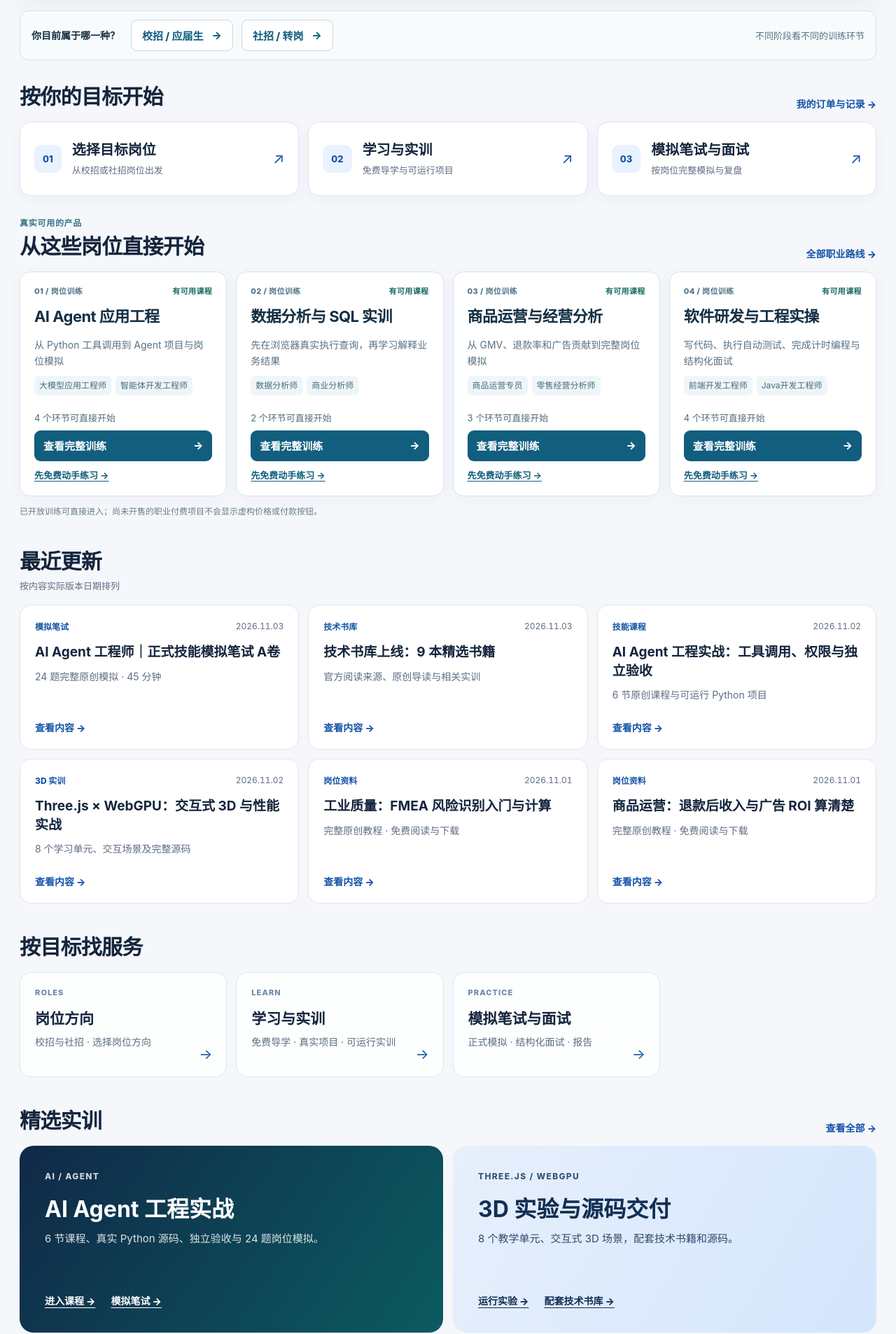
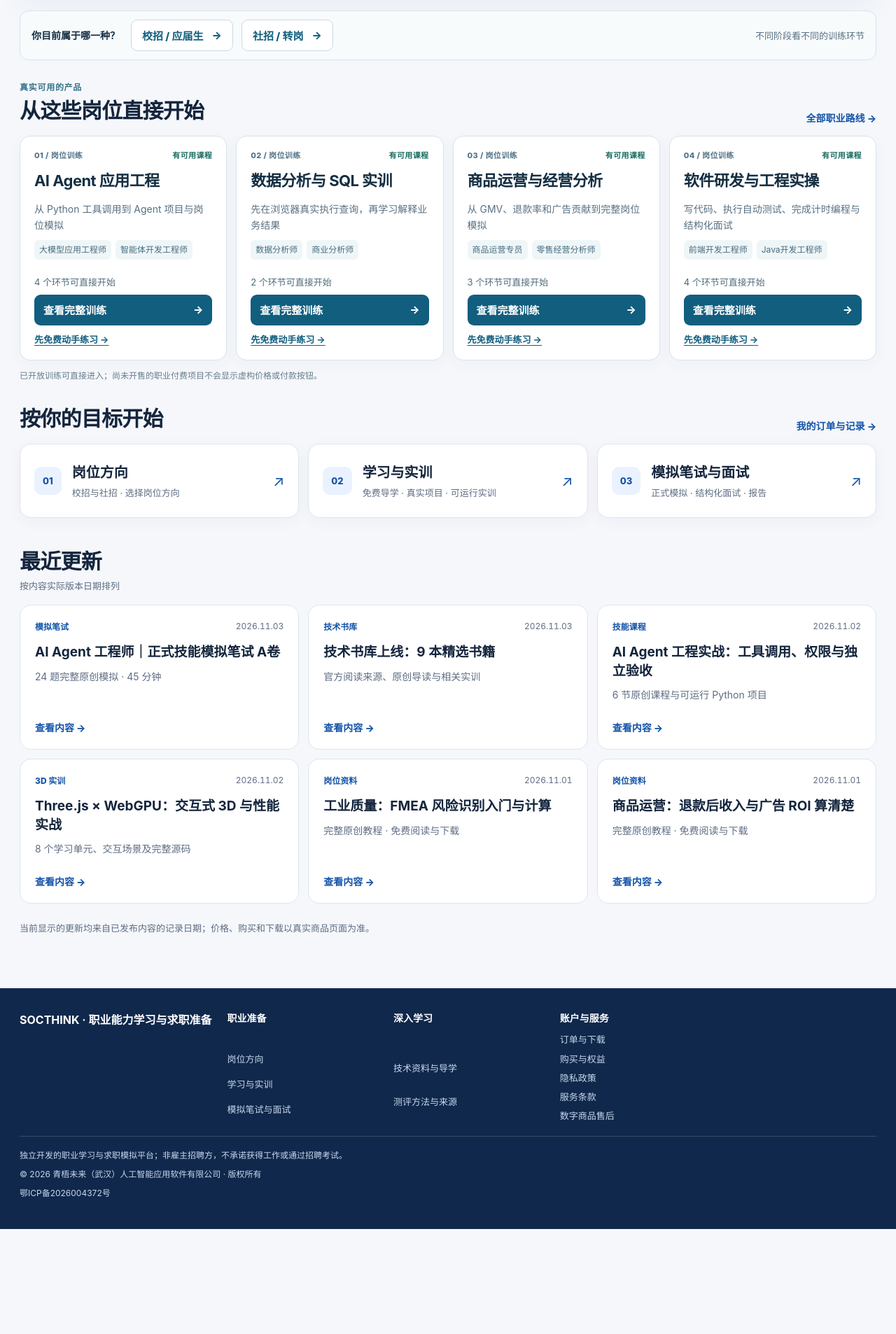
Before and after one commit to star8592/Kangaroo-Practice-Simulator, a Next.js app: page / in a window 1280 px wide. Shown: the part 556-2462 px from the top of the page at 70% size. After the commit the page ends 2312 px from the top, so only its background shows below. Built offline with nearby package versions, Linux system fonts and the light colour scheme; no server answers.

Commit message:
refactor(home): put four real products before task shortcuts; remove duplicate service and featured sections

```diff
--- a/src/components/PublicHome.tsx
+++ b/src/components/PublicHome.tsx
@@ -11,12 +11,7 @@ const COPY={
  en:{hero:"Build skills for your next job.",intro:"Choose a role, try real lessons, labs and mocks. Pay for deeper services only when their pricing and deliverables are published.",search:"Search roles, skills, labs or interview practice",searchButton:"Search",quick:"Choose your next step",latest:"Recently updated",latestNote:"Sorted by verified content version dates",kind:"Explore by goal",selected:"Featured labs",all:"View all",open:"Explore",records:"My account",guide:"Updates use published source records. Purchases and downloads follow the actual product terms."},
 } as const;
 const HOT=["AI Agent","SQL","数据分析","Python","商品运营","面试"];
-const QUICK=[
- {href:"/career",zh:"选择目标岗位",en:"Explore roles",descZh:"从校招或社招岗位出发",descEn:"Campus and experienced hires"},
- {href:"/learn",zh:"学习与实训",en:"Learn and practice",descZh:"免费导学与可运行项目",descEn:"Free guides and runnable labs"},
- {href:"/practice",zh:"模拟笔试与面试",en:"Mock tests and interviews",descZh:"按岗位完整模拟与复盘",descEn:"Job-relevant practice"},
-] as const;
-/* Homepage selects four useful storefront cards, not an alternative taxonomy. */
+/* Derive the 3 task cards from the one canonical navigation registry. */
 const SERVICE_DETAILS:Partial<Record<SiteBusinessId,{descZh:string;descEn:string;code:string}>>={
  career:{descZh:"校招与社招 · 选择岗位方向",descEn:"Find a role for your next move",code:"ROLES"},
  skills:{descZh:"免费导学 · 真实项目 · 可运行实训",descEn:"Guides, projects and runnable labs",code:"LEARN"},
@@ -63,15 +58,6 @@ export default function PublicHome({updates,counts}:{updates:HomepageUpdate[];co
     <Link href="/career/paths?audience=social">{lang==="zh"?"社招 / 转岗":"Experienced / switching"} <span aria-hidden="true">→</span></Link>
     <span>{lang==="zh"?"不同阶段看不同的训练环节":"A focused journey for each stage"}</span>
   </nav>
-  <section className={styles.quickSection} aria-labelledby="quick-services-heading">
-   <div className={styles.sectionTop}><h2 id="quick-services-heading">{t.quick}</h2><Link href="/account">{t.records} →</Link></div>
-   <div className={styles.quickGrid}>{QUICK.map((item,i)=>
-    <Link href={item.href} className={styles.quickItem} key={item.href}>
-     <span className={styles.quickNumber}>{String(i+1).padStart(2,"0")}</span>
-     <div><strong>{item[lang]}</strong><small>{lang==="zh"?item.descZh:item.descEn}</small></div>
-     <span className={styles.quickArrow} aria-hidden="true">↗</span>
-    </Link>)}</div>
-  </section>
   <section className={styles.pathSection} aria-labelledby="home-paths-heading">
     <div className={styles.sectionTop}>
       <div><span className={styles.sectionEyebrow}>{lang==="zh"?"真实可用的产品":"AVAILABLE TRAINING"}</span>
@@ -98,6 +84,15 @@ export default function PublicHome({updates,counts}:{updates:HomepageUpdate[];co
     </div>
     <p className={styles.pathDisclaimer}>{lang==="zh"?"已开放训练可直接进入；尚未开售的职业付费项目不会显示虚构价格或付款按钮。":"Live activities open directly; unpublished paid services never show fictitious prices or checkout buttons."}</p>
   </section>
+  <section className={styles.quickSection} aria-labelledby="quick-services-heading">
+   <div className={styles.sectionTop}><h2 id="quick-services-heading">{t.quick}</h2><Link href="/account">{t.records} →</Link></div>
+   <div className={styles.quickGrid}>{SERVICES.map((item,i)=>
+    <Link href={item.href} className={styles.quickItem} key={item.href}>
+     <span className={styles.quickNumber}>{String(i+1).padStart(2,"0")}</span>
+     <div><strong>{item[lang]}</strong><small>{lang==="zh"?item.descZh:item.descEn}</small></div>
+     <span className={styles.quickArrow} aria-hidden="true">↗</span>
+    </Link>)}</div>
+  </section>
   <section className={styles.updates} aria-labelledby="home-updates-heading">
    <div className={styles.sectionTop}><div><h2 id="home-updates-heading">{t.latest}</h2><p>{t.latestNote}</p></div></div>
    <div className={styles.updateGrid}>{updates.map(item=><article className={styles.updateCard} key={item.id}>
@@ -106,31 +101,6 @@ export default function PublicHome({updates,counts}:{updates:HomepageUpdate[];co
     <p>{item.summary}</p><Link href={item.href} className={styles.actionLink}>{t.open} →</Link>
    </article>)}</div>
   </section>
-  <section className={styles.serviceSection} aria-labelledby="home-services-heading">
-   <div className={styles.sectionTop}><h2 id="home-services-heading">{t.kind}</h2></div>
-   <div className={styles.serviceGrid}>{SERVICES.map(service=><Link href={service.href} className={styles.serviceCard} key={service.href}>
-    <span className={styles.serviceCode}>{service.code}</span>
-    <strong>{service[lang]}</strong><p>{lang==="zh"?service.descZh:service.descEn}</p>
-    <span className={styles.serviceArrow} aria-hidden="true">→</span>
-   </Link>)}</div>
-  </section>
-  <section className={styles.featureSection} aria-labelledby="home-featured-heading">
-   <div className={styles.sectionTop}><h2 id="home-featured-heading">{t.selected}</h2><Link href="/skill-labs">{t.all} →</Link></div>
-   <div className={styles.featureGrid}>
-    <article className={styles.featureDark}>
-     <span>AI / AGENT</span><h3>{lang==="zh"?"AI Agent 工程实战":"Practical AI Agent engineering"}</h3>
-     <p>{lang==="zh"?"6 节课程、真实 Python 源码、独立验收与 24 题岗位模拟。":"Six lessons, runnable Python code and a 24-question career mock."}</p>
-     <div><Link href="/skill-labs/agent-foundations">{lang==="zh"?"进入课程":"Open course"} →</Link>
-      <Link href="/career/exams/agent-engineering-paper-2026q4-v1">{lang==="zh"?"模拟笔试":"Mock exam"} →</Link></div>
-    </article>
-    <article className={styles.featureLight}>
-     <span>THREE.JS / WEBGPU</span><h3>{lang==="zh"?"3D 实验与源码交付":"3D labs and source code"}</h3>
-     <p>{lang==="zh"?"8 个教学单元、交互式 3D 场景，配套技术书籍和源码。":"Eight modules, an interactive scene and related technical books."}</p>
-     <div><Link href="/skill-labs/webgpu-basics">{lang==="zh"?"运行实验":"Open lab"} →</Link>
-      <Link href="/skill-labs/books">{lang==="zh"?"配套技术书库":"Related technical library"} →</Link></div>
-    </article>
-   </div>
-  </section>
   <p className={styles.pageNote}>{t.guide}</p>
  </div>;
 }
```
